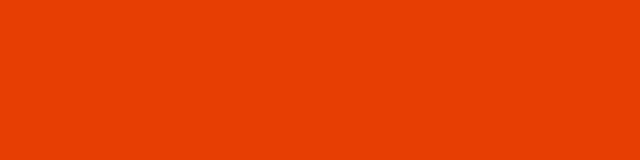
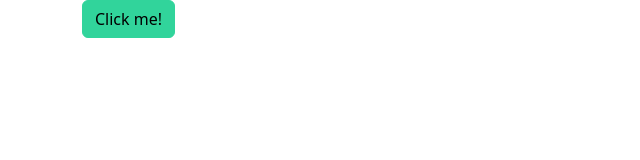
Before and after one commit to markuskrabbi/learnvite-1, a website built with Vite: page index.html in a window 1280 px wide. Shown: the whole page, without its empty margins (0-640 px from the left). Built offline with nearby package versions, Linux system fonts and the light colour scheme.

Commit message:
scss color example

```diff
--- a/index.html
+++ b/index.html
@@ -6,7 +6,9 @@
     <title>Vite App</title>
   </head>
   <body>
-    <div id="app"></div>
+    <div id="app" class="container">
+      <button class= "btn btn-primary"> Click me!</button>
+    </div>
     <script type="module" src="/main.js"></script>
   </body>
 </html>
--- a/package.json
+++ b/package.json
@@ -9,6 +9,11 @@
     "preview": "vite preview"
   },
   "devDependencies": {
+    "sass": "^1.68.0",
     "vite": "^4.4.5"
+  },
+  "dependencies": {
+    "@popperjs/core": "^2.11.8",
+    "bootstrap": "^5.3.2"
   }
 }
--- a/style.scss
+++ b/style.scss
@@ -1,4 +1,2 @@
-$bgcolor:coral;
-body {
-    background-color: darken($bgcolor, 20);
-}
+$primary: rgb(49, 212, 155);
+@import "bootstrap/scss/bootstrap";
```
Also changed, not shown: 1 other file.
